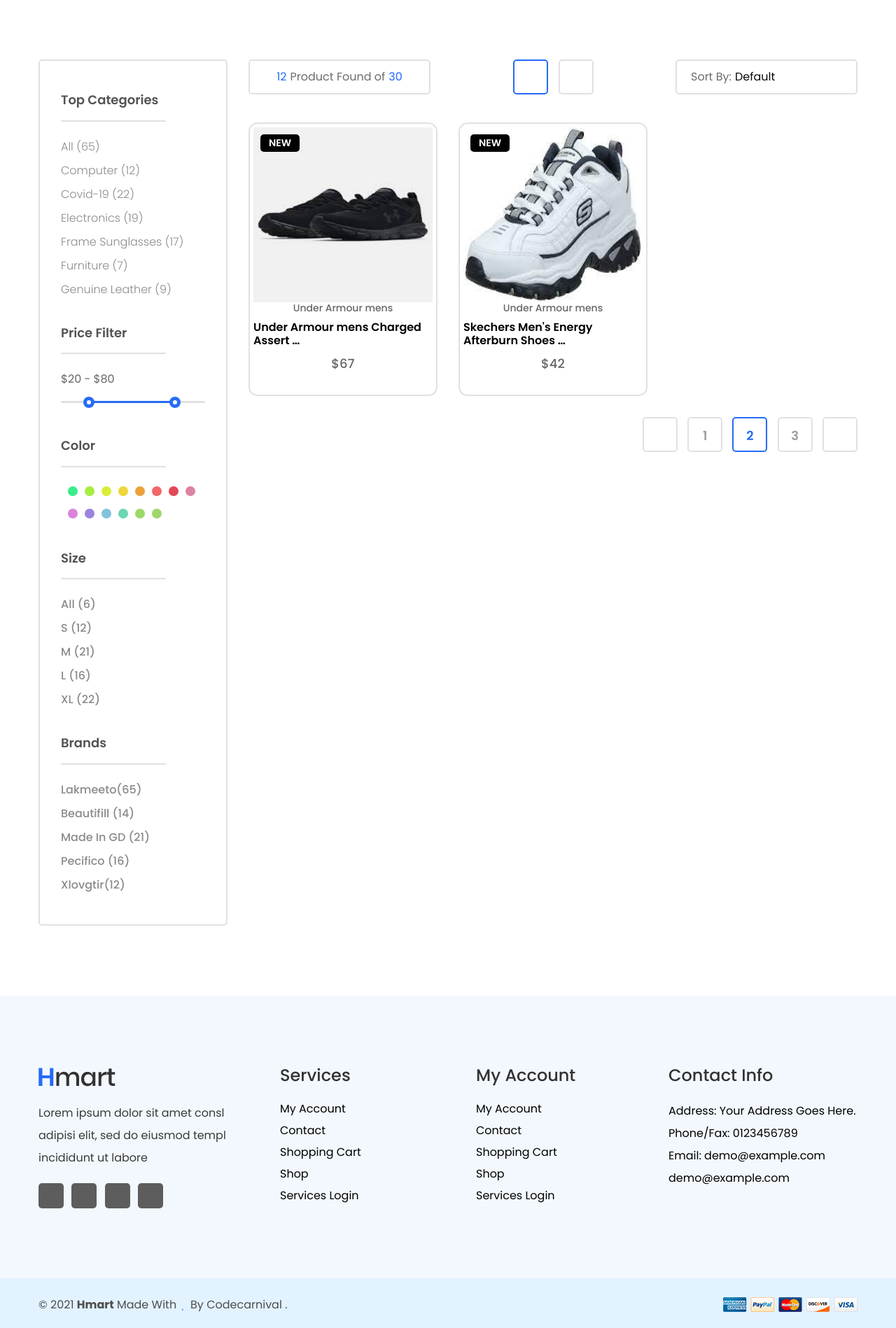
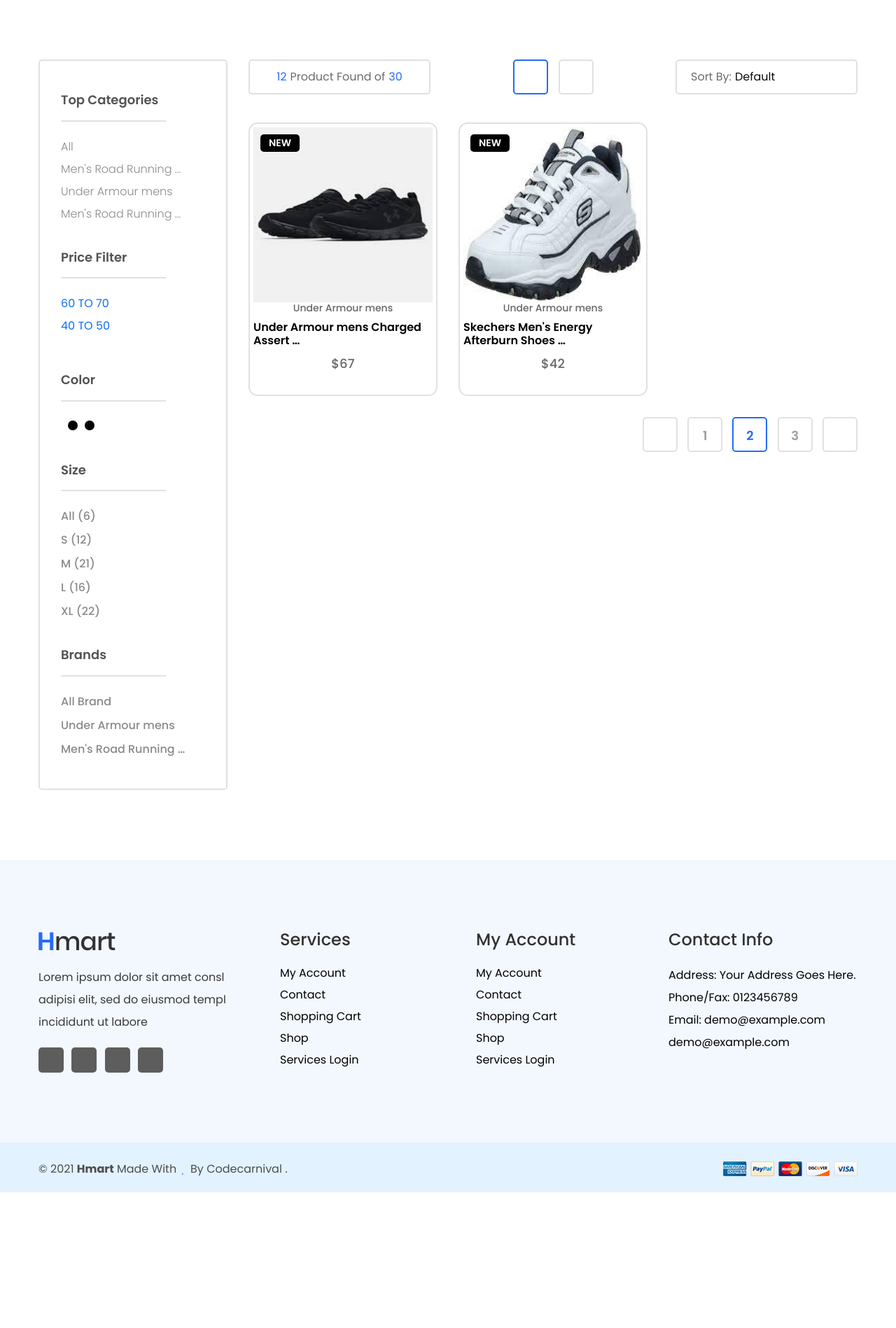
Before and after one commit to DNAnh01/shoe-store, a Django app: page /products/ in a window 1280 px wide. Shown: the part 208-2106 px from the top of the page at 70% size. After the commit the page ends 1912 px from the top, so only its background shows below. Run offline with Django 4.2, Linux system fonts and the light colour scheme; data comes from the database, SQL or seed files in the repository; both versions use the stored data as it was after the commit; some libraries are stand-ins or nearby versions; some web fonts are replaced.

Commit message:
categories, filter price, color and brand data retrieve in product page

```diff
--- a/ShoeStore/ShoeStore/views.py
+++ b/ShoeStore/ShoeStore/views.py
@@ -1,5 +1,5 @@
 from django.shortcuts import render, redirect
-from store_app.models import Product
+from store_app.models import Product, Categories, Filter_Price, Color, Brand
 
 
 def BASE(request):
@@ -16,9 +16,17 @@ def HOME(request):
 
 def PRODUCT(request):
     product = Product.objects.filter(status='Publish')
+    categories = Categories.objects.all()
+    filter_price = Filter_Price.objects.all()
+    color = Color.objects.all()
+    brand = Brand.objects.all()
 
     context = {
-        'product': product
+        'product': product,
+        'categories': categories,
+        'filter_price': filter_price,
+        'color': color,
+        'brand': brand,
     }
 
     return render(request, 'Main/product.html', context)
--- a/ShoeStore/templates/Main/product.html
+++ b/ShoeStore/templates/Main/product.html
@@ -128,7 +128,6 @@
                                         </div>
                                     </div>
                                     {% endfor %}
-
                                 </div>
                             </div>
                         </div>
@@ -160,20 +159,10 @@
                         <h4 class="sidebar-title">Top Categories</h4>
                         <div class="sidebar-widget-category">
                             <ul>
-                                <li><a href="#" class="selected m-0"> All
-                                        <span>(65)</span> </a></li>
-                                <li><a href="#" class=""> Computer
-                                        <span>(12)</span> </a></li>
-                                <li><a href="#" class=""> Covid-19
-                                        <span>(22)</span> </a></li>
-                                <li><a href="#" class=""> Electronics
-                                        <span>(19)</span> </a></li>
-                                <li><a href="#" class=""> Frame Sunglasses
-                                        <span>(17)</span> </a></li>
-                                <li><a href="#" class=""> Furniture
-                                        <span>(7)</span> </a></li>
-                                <li><a href="#" class=""> Genuine Leather
-                                        <span>(9)</span> </a></li>
+                                <li><a href="#" class="selected m-0"> All</a></li>
+                                {% for cat in categories %}
+                                <li><a href="#" class="selected m-0"> {{ cat.name | truncatewords:3}}</a></li>
+                                {% endfor %}
                             </ul>
                         </div>
                     </div>
@@ -182,9 +171,11 @@
                         <h4 class="sidebar-title">Price Filter</h4>
                         <div class="price-filter">
                             <div class="price-slider-amount">
-                                <input type="text" id="amount" class="p-0 h-auto lh-1" name="price" placeholder="Add Your Price" />
+                                {% for f_price in filter_price %}
+                                <li><a href="#" class="selected m-0"> {{ f_price.price | truncatewords:3}}</a></li>
+                                {% endfor %}
                             </div>
-                            <div id="slider-range"></div>
+
                         </div>
                     </div>
                     <!-- Sidebar single item -->
@@ -192,20 +183,9 @@
                         <h4 class="sidebar-title">Color</h4>
                         <div class="sidebar-widget-color">
                             <ul class="d-flex flex-wrap">
-                                <li><a href="#" class="color-1"></a></li>
-                                <li><a href="#" class="color-2"></a></li>
-                                <li><a href="#" class="color-3"></a></li>
-                                <li><a href="#" class="color-4"></a></li>
-                                <li><a href="#" class="color-5"></a></li>
-                                <li><a href="#" class="color-6"></a></li>
-                                <li><a href="#" class="color-7"></a></li>
-                                <li><a href="#" class="color-8"></a></li>
-                                <li><a href="#" class="color-9"></a></li>
-                                <li><a href="#" class="color-10"></a></li>
-                                <li><a href="#" class="color-11"></a></li>
-                                <li><a href="#" class="color-12"></a></li>
-                                <li><a href="#" class="color-13"></a></li>
-                                <li><a href="#" class="color-14"></a></li>
+                                {% for col in color %}
+                                <li><a href="#" style="background-color:{{ col.code }}"></a></li>
+                                {% endfor %}
                             </ul>
                         </div>
                     </div>
@@ -232,11 +212,10 @@
                         <h4 class="sidebar-title">Brands</h4>
                         <div class="sidebar-widget-brand">
                             <ul>
-                                <li><a href="#" class="selected m-0"> Lakmeeto<span>(65)</span> </a></li>
-                                <li><a href="#" class=""> Beautifill <span>(14)</span></a></li>
-                                <li><a href="#" class=""> Made In GD <span>(21)</span></a></li>
-                                <li><a href="#" class=""> Pecifico <span>(16)</span></a></li>
-                                <li><a href="#" class=""> Xlovgtir<span>(12)</span></a></li>
+                                <li><a href="#" class="selected m-0"> All Brand</a></li>
+                                {% for br in brand %}
+                                <li><a href="#" class="">{{ br.name | truncatewords:3}}</a></li>
+                                {% endfor %}
                             </ul>
                         </div>
                     </div>
```
Also changed, not shown: ShoeStore/db.sqlite3.
